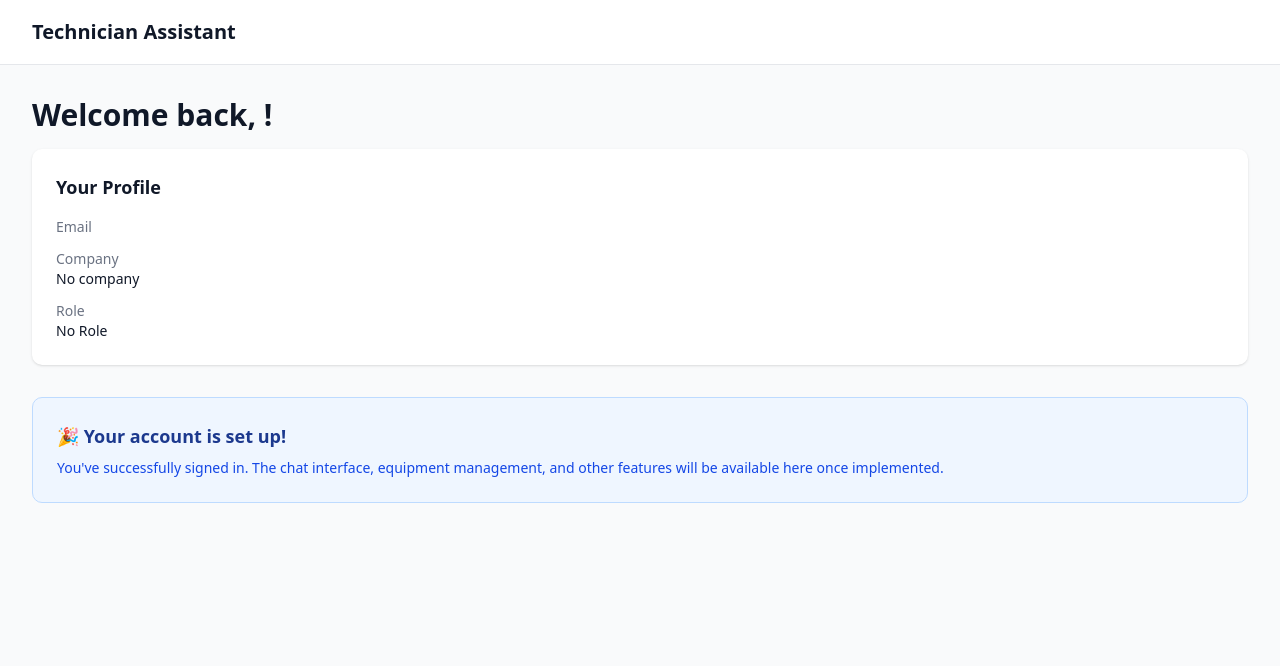
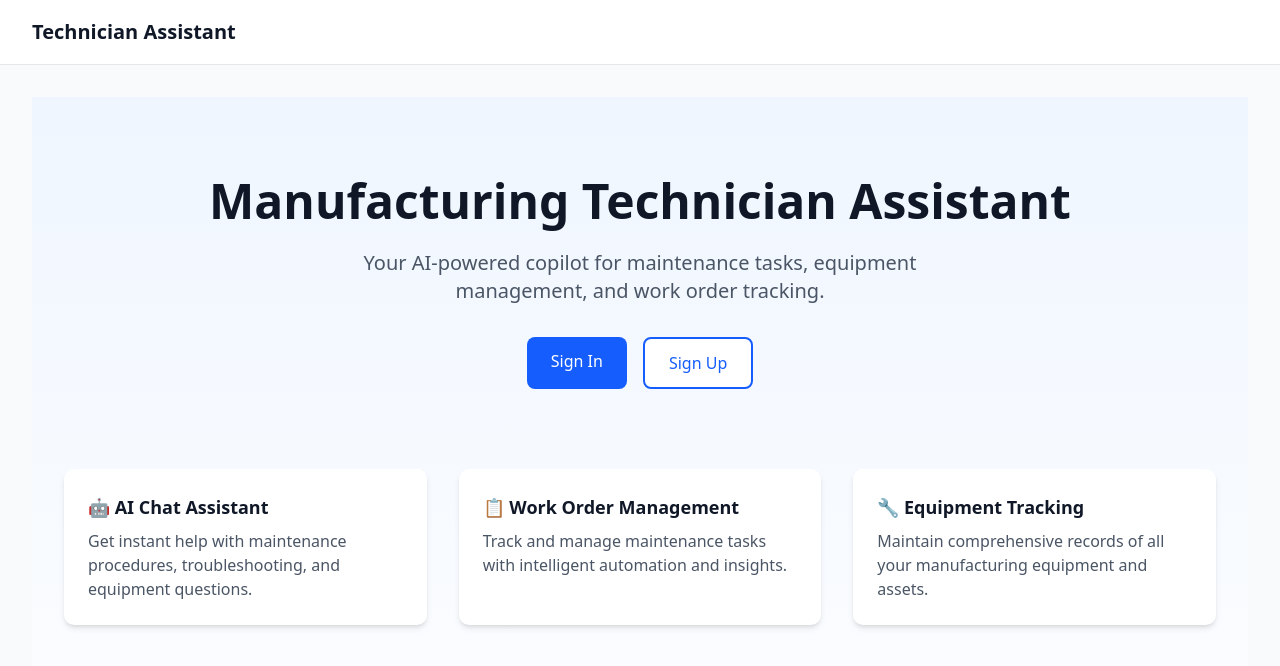
Before and after one commit to ishani-singal/hermes-ai, a Next.js app: page / in a window 1280 px wide. Shown: the top 666 px of the page. Built offline with nearby package versions, Linux system fonts and the light colour scheme; no server answers.

Commit message:
Implement Supabase SSR authentication for production deployment. (#5)

```diff
--- a/package.json
+++ b/package.json
@@ -9,6 +9,7 @@
     "lint": "eslint"
   },
   "dependencies": {
+    "@supabase/ssr": "^0.7.0",
     "@supabase/supabase-js": "^2.75.1",
     "class-variance-authority": "^0.7.1",
     "clsx": "^2.1.1",
--- a/src/app/(dashboard)/page.tsx
+++ b/src/app/(dashboard)/page.tsx
@@ -1,10 +1,87 @@
 'use client'
 
 import { useAuth } from '@/lib/auth/context'
+import Link from 'next/link'
 
-export default function DashboardPage() {
-  const { user, companies, activeCompanyId } = useAuth()
+export default function HomePage() {
+  const { user, companies, activeCompanyId, isLoading } = useAuth()
 
+  // Loading state
+  if (isLoading) {
+    return (
+      <div className="min-h-screen flex items-center justify-center">
+        <div className="text-center">
+          <div className="animate-spin rounded-full h-12 w-12 border-b-2 border-blue-600 mx-auto"></div>
+          <p className="mt-4 text-gray-600">Loading...</p>
+        </div>
+      </div>
+    )
+  }
+
+  // If NOT authenticated, show landing page
+  if (!user) {
+    return (
+      <div className="min-h-screen bg-gradient-to-b from-blue-50 to-white">
+        <div className="max-w-7xl mx-auto px-4 sm:px-6 lg:px-8 py-20">
+          <div className="text-center">
+            <h1 className="text-5xl font-bold text-gray-900 mb-6">
+              Manufacturing Technician Assistant
+            </h1>
+            <p className="text-xl text-gray-600 mb-8 max-w-2xl mx-auto">
+              Your AI-powered copilot for maintenance tasks, equipment management,
+              and work order tracking.
+            </p>
+
+            <div className="flex gap-4 justify-center">
+              <Link
+                href="/login"
+                className="px-6 py-3 bg-blue-600 text-white font-medium rounded-md hover:bg-blue-700 transition-colors"
+              >
+                Sign In
+              </Link>
+              <Link
+                href="/signup"
+                className="px-6 py-3 bg-white text-blue-600 font-medium rounded-md border-2 border-blue-600 hover:bg-blue-50 transition-colors"
+              >
+                Sign Up
+              </Link>
+            </div>
+          </div>
+
+          <div className="mt-20 grid md:grid-cols-3 gap-8">
+            <div className="bg-white p-6 rounded-lg shadow-md">
+              <h3 className="text-lg font-semibold text-gray-900 mb-2">
+                🤖 AI Chat Assistant
+              </h3>
+              <p className="text-gray-600">
+                Get instant help with maintenance procedures, troubleshooting, and equipment questions.
+              </p>
+            </div>
+
+            <div className="bg-white p-6 rounded-lg shadow-md">
+              <h3 className="text-lg font-semibold text-gray-900 mb-2">
+                📋 Work Order Management
+              </h3>
+              <p className="text-gray-600">
+                Track and manage maintenance tasks with intelligent automation and insights.
+              </p>
+            </div>
+
+            <div className="bg-white p-6 rounded-lg shadow-md">
+              <h3 className="text-lg font-semibold text-gray-900 mb-2">
+                🔧 Equipment Tracking
+              </h3>
+              <p className="text-gray-600">
+                Maintain comprehensive records of all your manufacturing equipment and assets.
+              </p>
+            </div>
+          </div>
+        </div>
+      </div>
+    )
+  }
+
+  // If authenticated, show dashboard
   const activeCompany = companies.find(
     (uc) => uc.company_id === activeCompanyId
   )
--- a/src/app/page.tsx
+++ /dev/null
@@ -1 +0,0 @@
-export { default } from './(dashboard)/page'
--- a/src/lib/auth/context.tsx
+++ b/src/lib/auth/context.tsx
@@ -2,7 +2,7 @@
 
 import { createContext, useContext, useEffect, useState, ReactNode } from 'react'
 import { User as SupabaseUser, Session } from '@supabase/supabase-js'
-import { supabase } from '@/lib/supabase/client'
+import { createClient } from '@/lib/supabase/client'
 import type { User, Company, UserCompany, UserRole } from '@/types'
 
 // ============================================
@@ -48,6 +48,9 @@ export function AuthProvider({ children }: AuthProviderProps) {
   const [companies, setCompanies] = useState<(UserCompany & { company: Company })[]>([])
   const [activeCompanyId, setActiveCompanyIdState] = useState<string | null>(null)
 
+  // Create Supabase client instance
+  const supabase = createClient()
+
   // Derived state: Get active user's role at active company
   const activeRole: UserRole | null = companies.find(
     (uc) => uc.company_id === activeCompanyId
@@ -87,7 +90,7 @@ export function AuthProvider({ children }: AuthProviderProps) {
       // Set active company (from user's default or first company)
       const storedCompanyId = localStorage.getItem('activeCompanyId')
 
-      if (storedCompanyId && companiesData.some((uc) => uc.company_id === storedCompanyId)) {
+      if (storedCompanyId && companiesData.some((uc: UserCompany) => uc.company_id === storedCompanyId)) {
         setActiveCompanyIdState(storedCompanyId)
       } else if (userData.default_company_id) {
         setActiveCompanyIdState(userData.default_company_id)
@@ -108,7 +111,7 @@ export function AuthProvider({ children }: AuthProviderProps) {
 
   useEffect(() => {
     // Get initial session
-    supabase.auth.getSession().then(({ data: { session } }) => {
+    supabase.auth.getSession().then(({ data: { session } }: { data: { session: Session | null } }) => {
       setSession(session)
       setSupabaseUser(session?.user || null)
 
@@ -122,7 +125,7 @@ export function AuthProvider({ children }: AuthProviderProps) {
     // Listen for auth changes
     const {
       data: { subscription },
-    } = supabase.auth.onAuthStateChange((_event, session) => {
+    } = supabase.auth.onAuthStateChange((_event: string, session: Session | null) => {
       setSession(session)
       setSupabaseUser(session?.user || null)
 
--- a/src/lib/supabase/client.ts
+++ b/src/lib/supabase/client.ts
@@ -1,4 +1,4 @@
-import { createClient } from '@supabase/supabase-js'
+import { createBrowserClient  } from '@supabase/ssr'
 
 const supabaseUrl = process.env.NEXT_PUBLIC_SUPABASE_URL!
 const supabasePublishableKey = process.env.NEXT_PUBLIC_SUPABASE_PUBLISHABLE_KEY!
@@ -9,12 +9,10 @@ if (!supabaseUrl || !supabasePublishableKey) {
 
 /**
  * Client-side Supabase client (uses publishable key - safe for browser)
- * This client automatically handles auth state and sessions via localStorage
  */
-export const supabase = createClient(supabaseUrl, supabasePublishableKey, {
-  auth: {
-    persistSession: true,
-    autoRefreshToken: true,
-    detectSessionInUrl: true
-  }
-})
+export function createClient() {
+  return createBrowserClient(
+    process.env.NEXT_PUBLIC_SUPABASE_URL!,
+    process.env.NEXT_PUBLIC_SUPABASE_PUBLISHABLE_KEY!
+  )
+}
--- /dev/null
+++ b/src/lib/supabase/middleware.ts
@@ -0,0 +1,61 @@
+import { createServerClient } from '@supabase/ssr'
+import { NextResponse, type NextRequest } from 'next/server'
+
+export async function updateSession(request: NextRequest) {
+  let supabaseResponse = NextResponse.next({
+    request,
+  })
+
+  const supabase = createServerClient(
+    process.env.NEXT_PUBLIC_SUPABASE_URL!,
+    process.env.NEXT_PUBLIC_SUPABASE_PUBLISHABLE_KEY!,
+    {
+      cookies: {
+        getAll() {
+          return request.cookies.getAll()
+        },
+        setAll(cookiesToSet) {
+          cookiesToSet.forEach(({ name, value }) => request.cookies.set(name, value))
+          supabaseResponse = NextResponse.next({
+            request,
+          })
+          cookiesToSet.forEach(({ name, value, options }) =>
+            supabaseResponse.cookies.set(name, value, options)
+          )
+        },
+      },
+    }
+  )
+
+  // IMPORTANT: DO NOT REMOVE auth.getUser()
+  // This refreshes the session if needed
+  const {
+    data: { user },
+  } = await supabase.auth.getUser()
+
+  const { pathname } = request.nextUrl
+
+  // Public routes that don't require authentication
+  const publicRoutes = ['/', '/login', '/signup']
+  const isPublicRoute = publicRoutes.some(
+    (route) => pathname === route || pathname.startsWith(route + '/')
+  )
+
+  // If no user and trying to access protected route, redirect to login
+  if (!user && !isPublicRoute) {
+    const url = request.nextUrl.clone()
+    url.pathname = '/login'
+    url.searchParams.set('redirectTo', pathname)
+    return NextResponse.redirect(url)
+  }
+
+  // If authenticated user tries to access login/signup, redirect to home
+  if (user && (pathname === '/login' || pathname === '/signup')) {
+    const url = request.nextUrl.clone()
+    url.pathname = '/'
+    return NextResponse.redirect(url)
+  }
+
+  // IMPORTANT: You *must* return the supabaseResponse object as it is.
+  return supabaseResponse
+}
--- a/src/lib/supabase/server.ts
+++ b/src/lib/supabase/server.ts
@@ -1,29 +1,28 @@
-import { createClient as createSupabaseClient } from '@supabase/supabase-js'
+import { createServerClient } from '@supabase/ssr'
+import { cookies } from 'next/headers'
 
-/**
- * Creates a Supabase client for server-side use (API routes, server components)
- * Uses the publishable key - respects RLS policies with user's session
- */
-export function createClient() {
-  return createSupabaseClient(
+export async function createClient() {
+  const cookieStore = await cookies()
+
+  return createServerClient(
     process.env.NEXT_PUBLIC_SUPABASE_URL!,
-    process.env.NEXT_PUBLIC_SUPABASE_PUBLISHABLE_KEY!
-  )
-}
-
-/**
- * Admin client for operations that need to bypass RLS
- * Uses the secret key - privileged access for system operations
- * WARNING: Use only when absolutely necessary (e.g., creating user records during signup)
- */
-export function createAdminClient() {
-  return createSupabaseClient(
-    process.env.NEXT_PUBLIC_SUPABASE_URL!,
-    process.env.SUPABASE_SECRET_KEY!,
+    process.env.NEXT_PUBLIC_SUPABASE_PUBLISHABLE_KEY!,
     {
-      auth: {
-        autoRefreshToken: false,
-        persistSession: false,
+      cookies: {
+        getAll() {
+          return cookieStore.getAll()
+        },
+        setAll(cookiesToSet) {
+          try {
+            cookiesToSet.forEach(({ name, value, options }) =>
+              cookieStore.set(name, value, options)
+            )
+          } catch {
+            // The `setAll` method was called from a Server Component.
+            // This can be ignored if you have middleware refreshing
+            // user sessions.
+          }
+        },
       },
     }
   )
--- a/src/middleware.ts
+++ b/src/middleware.ts
@@ -1,45 +1,17 @@
-import { NextResponse } from 'next/server'
-import type { NextRequest } from 'next/server'
+import { type NextRequest } from 'next/server'
+import { updateSession } from '@/lib/supabase/middleware'
 
 /**
- * Middleware to protect routes and handle authentication redirects
- *
- * Note: This is a simple version for MVP. For production, use Supabase middleware
- * to properly validate sessions server-side.
+ * Middleware to handle Supabase authentication and session management
+ * Uses Supabase SSR for proper cookie handling and session refresh
  */
-export function middleware(request: NextRequest) {
-  const { pathname } = request.nextUrl
-
-  // Get auth token from cookies (Supabase stores it as sb-*-auth-token)
-  const authCookie = request.cookies.getAll().find(
-    (cookie) => cookie.name.includes('sb-') && cookie.name.includes('auth-token')
-  )
-
-  const isAuthenticated = !!authCookie
-
-  // Public routes (no auth required)
-  const publicRoutes = ['/login', '/signup']
-  const isPublicRoute = publicRoutes.some((route) => pathname.startsWith(route))
-
-  // Redirect authenticated users away from auth pages
-  if (isAuthenticated && isPublicRoute) {
-    return NextResponse.redirect(new URL('/', request.url))
-  }
-
-  // Redirect unauthenticated users to login
-  // (All routes except public routes require authentication)
-  if (!isAuthenticated && !isPublicRoute) {
-    const loginUrl = new URL('/login', request.url)
-    loginUrl.searchParams.set('redirectTo', pathname)
-    return NextResponse.redirect(loginUrl)
-  }
-
-  return NextResponse.next()
+export async function middleware(request: NextRequest) {
+  return await updateSession(request)
 }
 
 /**
  * Configure which routes the middleware should run on
- * Exclude static files, API routes, and Next.js internals
+ * Exclude static files and image optimization
  */
 export const config = {
   matcher: [
@@ -48,9 +20,8 @@ export const config = {
      * - _next/static (static files)
      * - _next/image (image optimization)
      * - favicon.ico (favicon)
-     * - public files (public folder)
-     * - api routes (they handle their own auth)
+     * - Static assets (svg, png, jpg, etc.)
      */
-    '/((?!_next/static|_next/image|favicon.ico|api|.*\\..*$).*)',
+    '/((?!_next/static|_next/image|favicon.ico|.*\\.(?:svg|png|jpg|jpeg|gif|webp)$).*)',
   ],
 }
```
Also changed, not shown: 2 other files (tests, documents, lock files or other folders).
